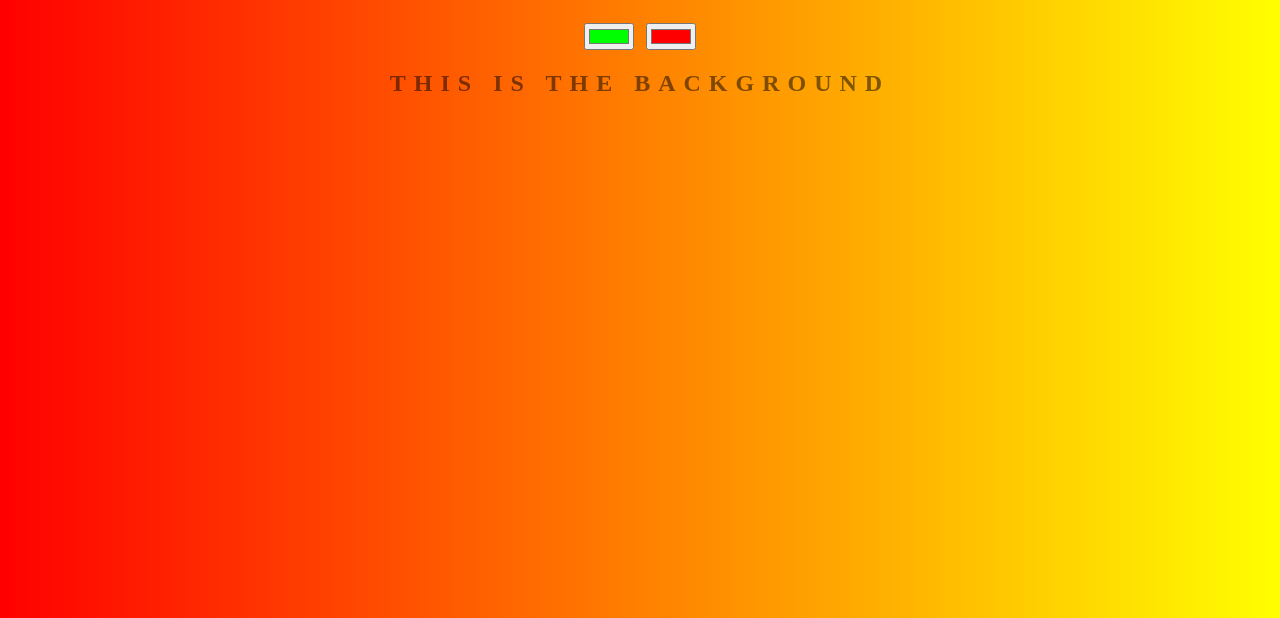
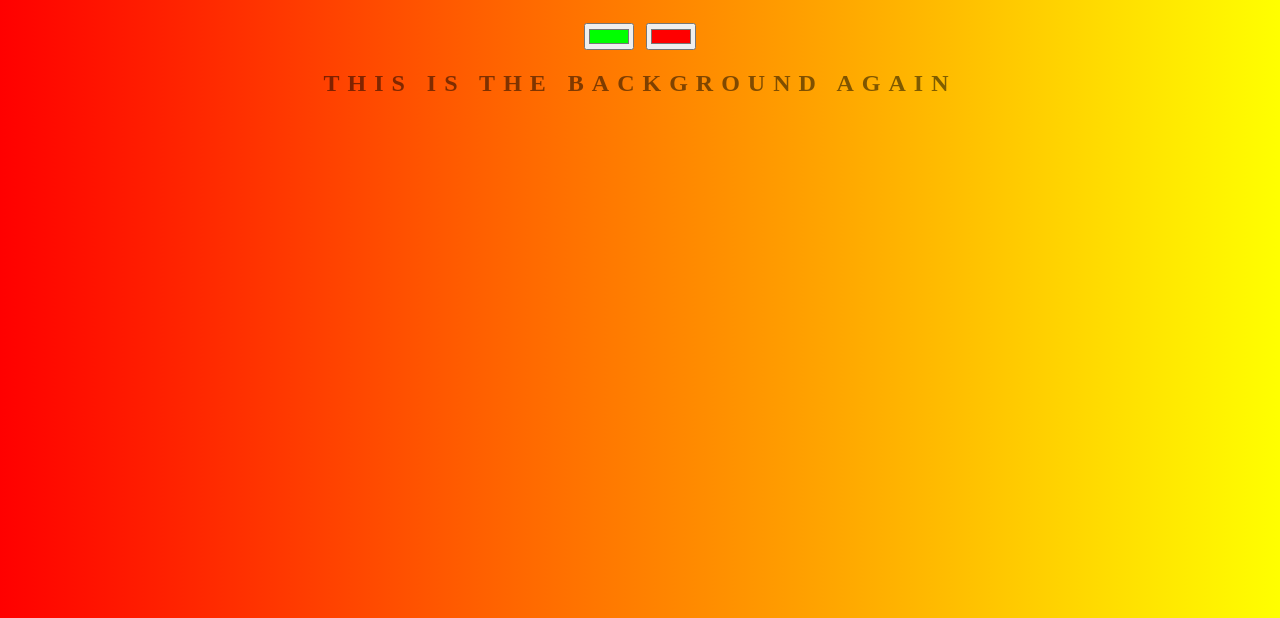
Before and after one commit to akbradley/background-generator, a plain HTML site: page index.html in a window 1280 px wide. Shown: the part 182-800 px from the top of the page. Drawn offline with Linux system fonts and the light colour scheme.

Commit message:
further changes

```diff
--- a/index.html
+++ b/index.html
@@ -12,7 +12,7 @@
 	<h1>Background Generator</h1>
 	<input class="color1" type="color" name="color1" value="#00ff00">
 	<input class="color2" type="color" name="color2" value="#ff0000">
-	<h2>This is the background</h2>
+	<h2>This is the background again</h2>
 	<h3></h3>
 	<script type="text/javascript" src="script.js"></script>
 </body>
```
